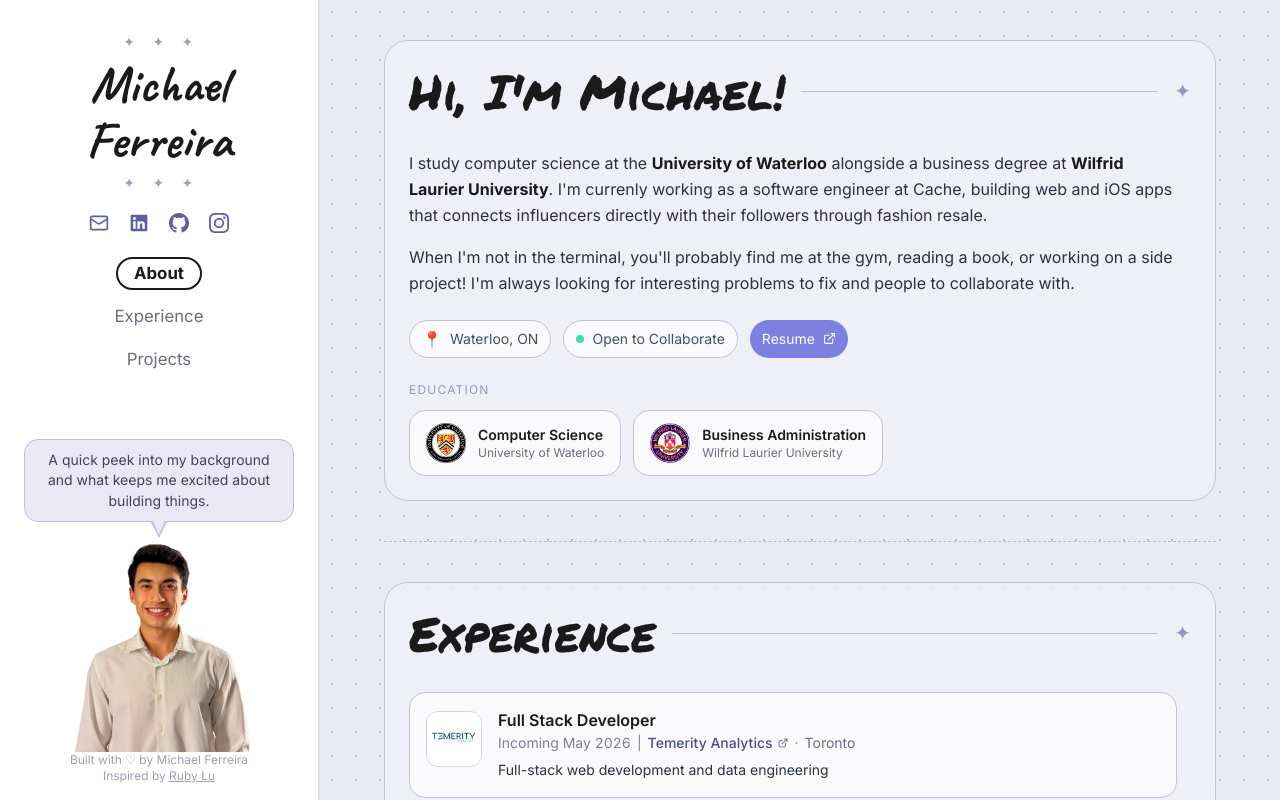
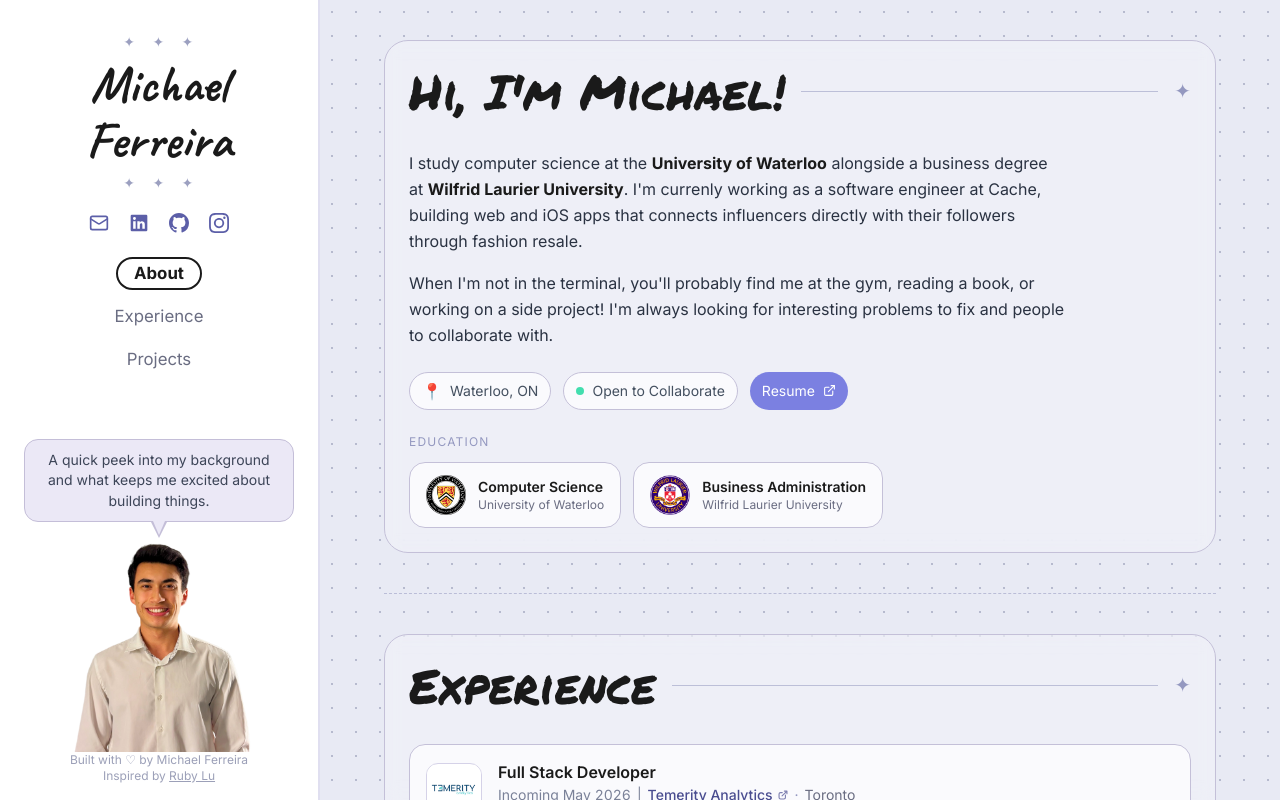
Before and after one commit to michaeljf07/personal-website3.0, a Next.js app: page / in a window 1280 px wide. Built offline with nearby package versions, Linux system fonts and the light colour scheme; no server answers.

Commit message:
update: larger sizing monitors

```diff
--- a/app/components/hero/AboutPanel.tsx
+++ b/app/components/hero/AboutPanel.tsx
@@ -17,8 +17,8 @@
 
 export default function AboutPanel() {
     return (
-        <div className="space-y-6 max-w-3xl">
-            <div className="space-y-4">
+        <div className="space-y-6 w-full">
+            <div className="space-y-4 max-w-prose">
                 <p className="text-base text-(--color-text-body) leading-relaxed">
                     I study computer science at the{" "}
                     <strong className="text-(--color-text)">University of Waterloo</strong>{" "}
--- a/app/components/hero/ExperiencePanel.tsx
+++ b/app/components/hero/ExperiencePanel.tsx
@@ -4,7 +4,7 @@
 
 export default function ExperiencePanel() {
     return (
-        <div className="flex flex-col gap-3 max-w-3xl">
+        <div className="flex flex-col gap-3 w-full">
             {experienceData.map((exp, i) => (
                 <div
                     key={i}
--- a/app/components/hero/ProjectsPanel.tsx
+++ b/app/components/hero/ProjectsPanel.tsx
@@ -3,7 +3,7 @@
 
 export default function ProjectsPanel() {
     return (
-        <div className="grid grid-cols-1 sm:grid-cols-2 gap-4 max-w-3xl pb-4">
+        <div className="grid grid-cols-1 sm:grid-cols-2 xl:grid-cols-3 gap-4 w-full pb-4">
             {projects.map((project, i) => {
                 const demoUrl = "demoUrl" in project ? project.demoUrl : null;
                 return (
```
